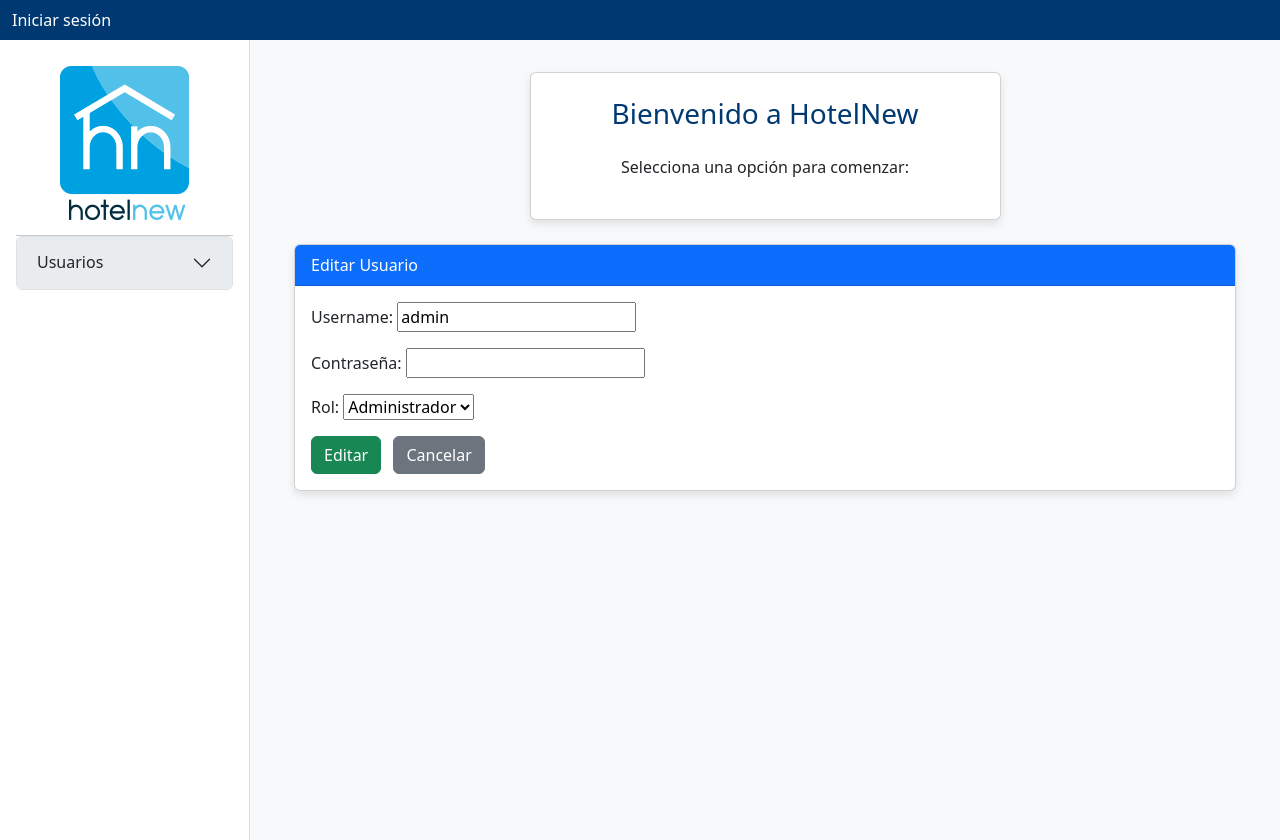
After one commit to ceal2013/TDA, a Django app: page /usuarios/editar/1/ in a window 1280 px wide. The commit adds this page. Run offline with Django 5.2, Linux system fonts and the light colour scheme; data comes from the database, SQL or seed files in the repository; both versions use the stored data as it was after the commit.

Commit message:
Implementa el modelo de Usuario con gestión de contraseñas y permisos, y añade formularios y vistas para la creación y edición de usuarios en la aplicación HotelNew.

```diff
--- a/DuermeBien/settings.py
+++ b/DuermeBien/settings.py
@@ -104,6 +104,7 @@ AUTH_PASSWORD_VALIDATORS = [
     },
 ]
 
+AUTH_USER_MODEL = 'HotelNewApp.Usuario'
 
 # Internationalization
 # https://docs.djangoproject.com/en/5.1/topics/i18n/
--- a/HotelNewApp/forms.py
+++ b/HotelNewApp/forms.py
@@ -1,4 +1,5 @@
 from django import forms
+from django.contrib.auth.forms import ReadOnlyPasswordHashWidget
 from .models import Usuario
 
 class LoginForm(forms.Form):
@@ -14,9 +15,23 @@ class LoginForm(forms.Form):
     }))
 
 class UsuarioForm(forms.ModelForm):
+    password = forms.CharField(label='Contraseña', widget=forms.PasswordInput)
+    password_confirm = forms.CharField(label='Confirmar contraseña', widget=forms.PasswordInput)
+
     class Meta:
         model = Usuario
-        fields = ['username', 'password', 'rol']
-        widgets = {
-            'password': forms.PasswordInput(),
-        }
+        fields = ['username', 'rol']
+
+    def clean_password_confirm(self):
+        password = self.cleaned_data.get("password")
+        password_confirm = self.cleaned_data.get("password_confirm")
+        if password and password_confirm and password != password_confirm:
+            raise forms.ValidationError("Las contraseñas no coinciden")
+        return password_confirm
+
+    def save(self, commit=True):
+        user = super().save(commit=False)
+        user.set_password(self.cleaned_data["password"])
+        if commit:
+            user.save()
+        return user
--- a/HotelNewApp/models.py
+++ b/HotelNewApp/models.py
@@ -1,17 +1,39 @@
 from django.db import models
+from django.contrib.auth.models import AbstractBaseUser, BaseUserManager, PermissionsMixin
 
 # Create your models here.
 
-class Usuario(models.Model):
+class UsuarioManager(BaseUserManager):
+    def create_user(self, username, password=None, rol='encargado', **extra_fields):
+        if not username:
+            raise ValueError('El nombre de usuario es obligatorio')
+        user = self.model(username=username, rol=rol, **extra_fields)
+        user.set_password(password)  # Aquí se encripta
+        user.save(using=self._db)
+        return user
+
+    def create_superuser(self, username, password=None, **extra_fields):
+        extra_fields.setdefault('rol', 'admin')
+        return self.create_user(username, password, **extra_fields)
+
+class Usuario(AbstractBaseUser, PermissionsMixin):
     id_usuario = models.AutoField(primary_key=True)
     username = models.CharField(max_length=50, unique=True)
-    password = models.CharField(max_length=100)
+    rol = models.CharField(
+        max_length=10,
+        choices=[
+            ('admin', 'Administrador'),
+            ('encargado', 'Encargado'),
+        ]
+    )
 
-    ROL_CHOICES = [
-        ('admin', 'Administrador'),
-        ('encargado', 'Encargado'),
-    ]
-    rol = models.CharField(max_length=10, choices=ROL_CHOICES)
+    is_active = models.BooleanField(default=True)
+    is_staff = models.BooleanField(default=False)  # Importante para entrar al admin
+
+    USERNAME_FIELD = 'username'
+    REQUIRED_FIELDS = ['rol']
+
+    objects = UsuarioManager()
 
     def __str__(self):
         return f"{self.username} ({self.rol})"
--- a/HotelNewApp/views.py
+++ b/HotelNewApp/views.py
@@ -1,6 +1,7 @@
 from django.shortcuts import render,redirect
 from django.contrib.auth import authenticate, login, logout
 from django.contrib.auth.decorators import login_required
+from django.contrib.auth.hashers import make_password, check_password
 from django.contrib import messages
 from .forms import LoginForm, UsuarioForm
 from .models import Usuario
@@ -13,13 +14,22 @@ def login_view(request):
         if form.is_valid():
             username = form.cleaned_data['username']
             password = form.cleaned_data['password']
-            user = authenticate(request, username=username, password=password)
 
-            if user is not None:
-                login(request, user)
-                return redirect('home')
-            else:
-                messages.error(request, "Usuario o contraseña incorrectos.")
+            try:
+                usuario = Usuario.objects.get(username=username)
+
+                if check_password(password, usuario.password):
+                    # Inicia sesión de forma manual con session
+                    request.session['usuario_id'] = usuario.id_usuario
+                    request.session['username'] = usuario.username
+                    request.session['rol'] = usuario.rol
+
+                    return redirect('home')
+                else:
+                    messages.error(request, "Contraseña incorrecta.")
+
+            except Usuario.DoesNotExist:
+                messages.error(request, "Usuario no encontrado.")
 
     return render(request, 'login.html', {'form': form})
 
@@ -38,10 +48,15 @@ def listar_usuarios(request):
     return render(request, 'usuarios/listar_usuarios.html', {'usuarios': usuarios})
 
 def crear_usuario(request):
+    if not request.user.is_authenticated or not request.user.is_superuser:
+        return redirect('login')
+
     if request.method == 'POST':
         form = UsuarioForm(request.POST)
         if form.is_valid():
-            form.save()
+            usuario = form.save(commit=False)
+            usuario.password = make_password(form.cleaned_data['password'])
+            usuario.save()
             return redirect('listar_usuarios')
     else:
         form = UsuarioForm()
@@ -52,7 +67,12 @@ def editar_usuario(request, id_usuario):
     if request.method == 'POST':
         form = UsuarioForm(request.POST, instance=usuario)
         if form.is_valid():
-            form.save()
+            usuario = form.save(commit=False)
+            # Si cambió la contraseña, la re-encriptamos
+            nueva_pass = form.cleaned_data['password']
+            if not usuario.password.startswith('pbkdf2_'):  # Solo si no está ya encriptada
+                usuario.password = make_password(nueva_pass)
+            usuario.save()
             return redirect('listar_usuarios')
     else:
         form = UsuarioForm(instance=usuario)
--- a/templates/home.html
+++ b/templates/home.html
@@ -16,20 +16,55 @@
        body {
         background-color: #f4f4f4;
         }
+
         .navbar {
         background-color: #003972;
         }
-        .navbar-brand, .nav-link, .navbar-text {
+
+        .navbar-brand,
+        .nav-link,
+        .navbar-text {
             color: #fff !important;
         }
+
+        .layout {
+            display: flex;
+            min-height: 100vh;
+        }
+
+        .sidebar {
+            width: 250px;
+            background-color: #ffffff;
+            border-right: 1px solid #ddd;
+            padding: 1rem;
+        }
+
+        .sidebar-header img {
+            max-width: 100%;
+            height: auto;
+        }
+
         .main-container {
-            margin-top: 40px;
+            flex-grow: 1;
+            padding: 2rem;
+            background-color: #f8f9fa;
+            margin-top: 0; /* anula el margen que tenías antes */
         }
+
         .card {
             box-shadow: 0 4px 8px rgba(0,0,0,0.1);
         }
+
         .card-title {
             color: #003972;
+        }
+
+        .accordion-button {
+            background-color: #e9ecef;
+        }
+
+        .accordion-button:not(.collapsed) {
+            background-color: #cfd8dc;
         }
     </style>
 </head>
@@ -38,11 +73,17 @@
     <!-- Navbar -->
     <nav class="navbar navbar-expand-lg navbar-dark">
         <div class="container-fluid">
-            <a class="navbar-brand" href="#">HotelNew App</a>
+            {% if user.is_authenticated %}
+                <a class="navbar-brand" href="{% url 'home' %}">HotelNew App</a>
+                {%if user.is_staff %}
                     <div class="ms-auto">
                         <p class="text-center">Has iniciado sesión como: <strong>{{ request.user.username }}</strong></p>
                         <a href="{% url 'logout' %}" class="btn btn-outline-light btn-sm">Cerrar sesión</a>
                     </div>
+                {% endif %}
+            {% else %}
+                <a class="nav-link" href="{% url 'login' %}">Iniciar sesión</a>
+            {% endif %}
         </div>
     </nav>
 
@@ -93,7 +134,7 @@
                 </div>
             </div>
 
-        <!-- Botón de Cierre de Sesión -->
+            <!-- Footer del Sidebar -->
             <div class="mt-auto p-3">
                 {% if user.is_authenticated %}
                     <a href="{% url 'logout' %}" class="btn btn-danger w-100">Cerrar Sesión</a>
@@ -102,11 +143,16 @@
         </nav>
 
         <!-- Contenido Principal -->
-    <div class="container main-container">
+        <div class="main-container">
             {% if messages %}
+            <div class="container">
                 {% for message in messages %}
-                <div class="alert alert-{{ message.tags }}">{{ message }}</div>
+                <div class="alert alert-{{ message.tags }} alert-dismissible fade show" role="alert">
+                    {{ message }}
+                    <button type="button" class="btn-close" data-bs-dismiss="alert" aria-label="Close"></button>
+                </div>
                 {% endfor %}
+            </div>
             {% endif %}
 
             <div class="row justify-content-center">
--- /dev/null
+++ b/templates/usuarios/form_usuario.html
@@ -0,0 +1,43 @@
+{% extends 'home.html' %}
+
+{% block content %}
+<div class="container mt-4">
+    <div class="card">
+        <div class="card-header bg-primary text-white">
+            {{ accion }} Usuario
+        </div>
+        <div class="card-body">
+            <form method="POST">
+                {% csrf_token %}
+
+                <div class="mb-3">
+                    {{ form.username.label_tag }}
+                    {{ form.username }}
+                    {% if form.username.errors %}
+                        <div class="text-danger">{{ form.username.errors }}</div>
+                    {% endif %}
+                </div>
+
+                <div class="mb-3">
+                    {{ form.password.label_tag }}
+                    {{ form.password }}
+                    {% if form.password.errors %}
+                        <div class="text-danger">{{ form.password.errors }}</div>
+                    {% endif %}
+                </div>
+
+                <div class="mb-3">
+                    {{ form.rol.label_tag }}
+                    {{ form.rol }}
+                    {% if form.rol.errors %}
+                        <div class="text-danger">{{ form.rol.errors }}</div>
+                    {% endif %}
+                </div>
+
+                <button type="submit" class="btn btn-success">{{ accion }}</button>
+                <a href="{% url 'listar_usuarios' %}" class="btn btn-secondary ms-2">Cancelar</a>
+            </form>
+        </div>
+    </div>
+</div>
+{% endblock %}
```
Also changed, not shown: HotelNewApp/migrations/0002_usuario_groups_usuario_is_active_usuario_is_staff_and_more.py (added), db.sqlite3. Lines whose indentation alone changed are shown as unchanged.
